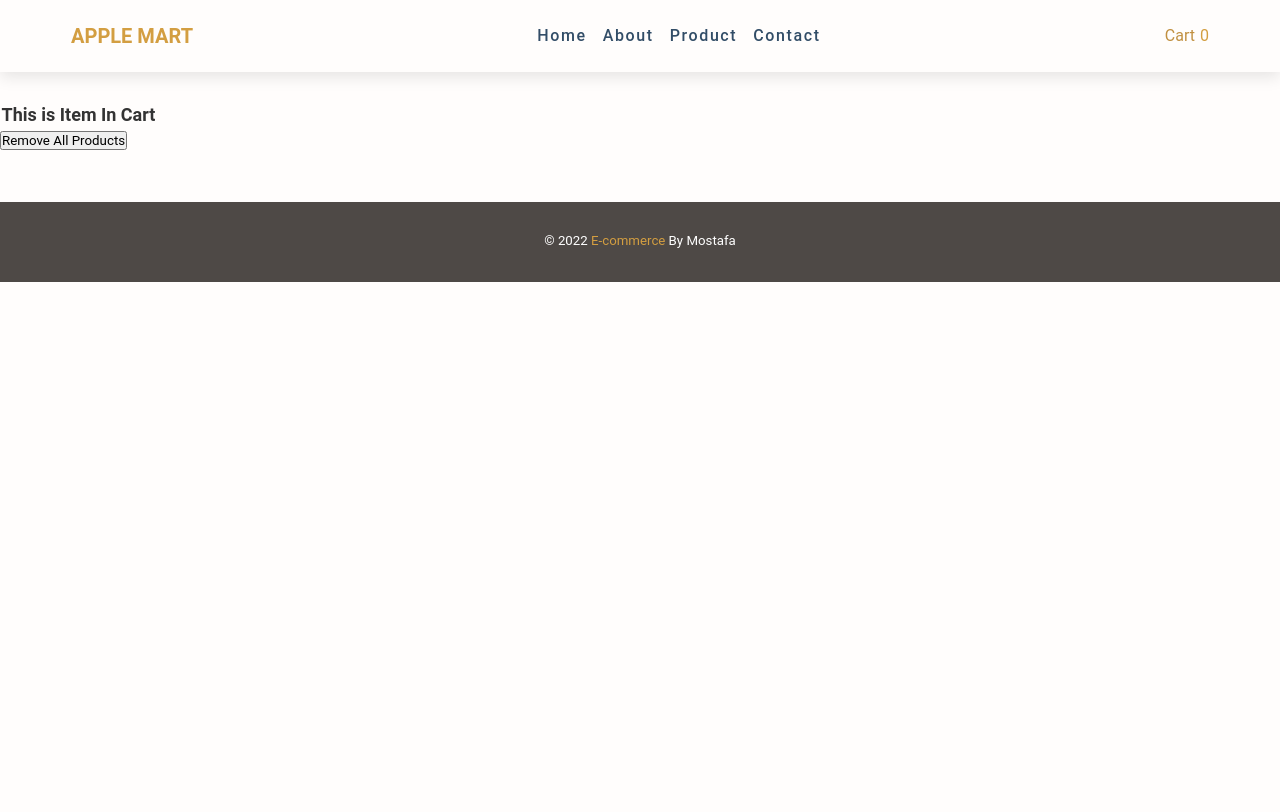
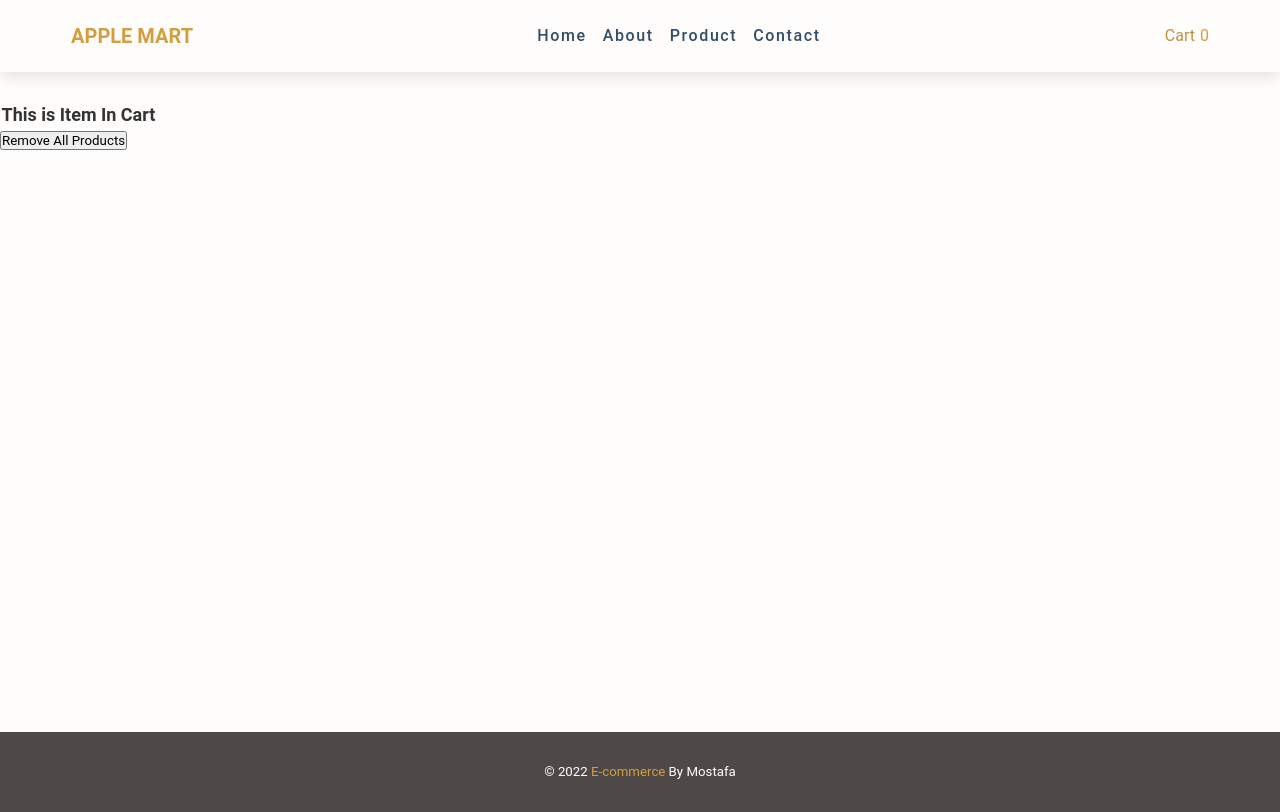
Before and after one commit to moossttafa/React-redux-ecommerce-2, a React (Create React App) app: page /cart in a window 1280 px wide. Built offline with nearby package versions, Linux system fonts and the light colour scheme; the HTML template or start-up script is replaced by a standard one.

Commit message:
edit style css

```diff
--- a/src/pages/Cart/Cart.css
+++ b/src/pages/Cart/Cart.css
@@ -1,5 +1,7 @@
 .cart{
   padding: 30px 0;
+  min-height: calc(100vh - 10rem);
+
 }
 .cart h5 {
   color: #333;
```
